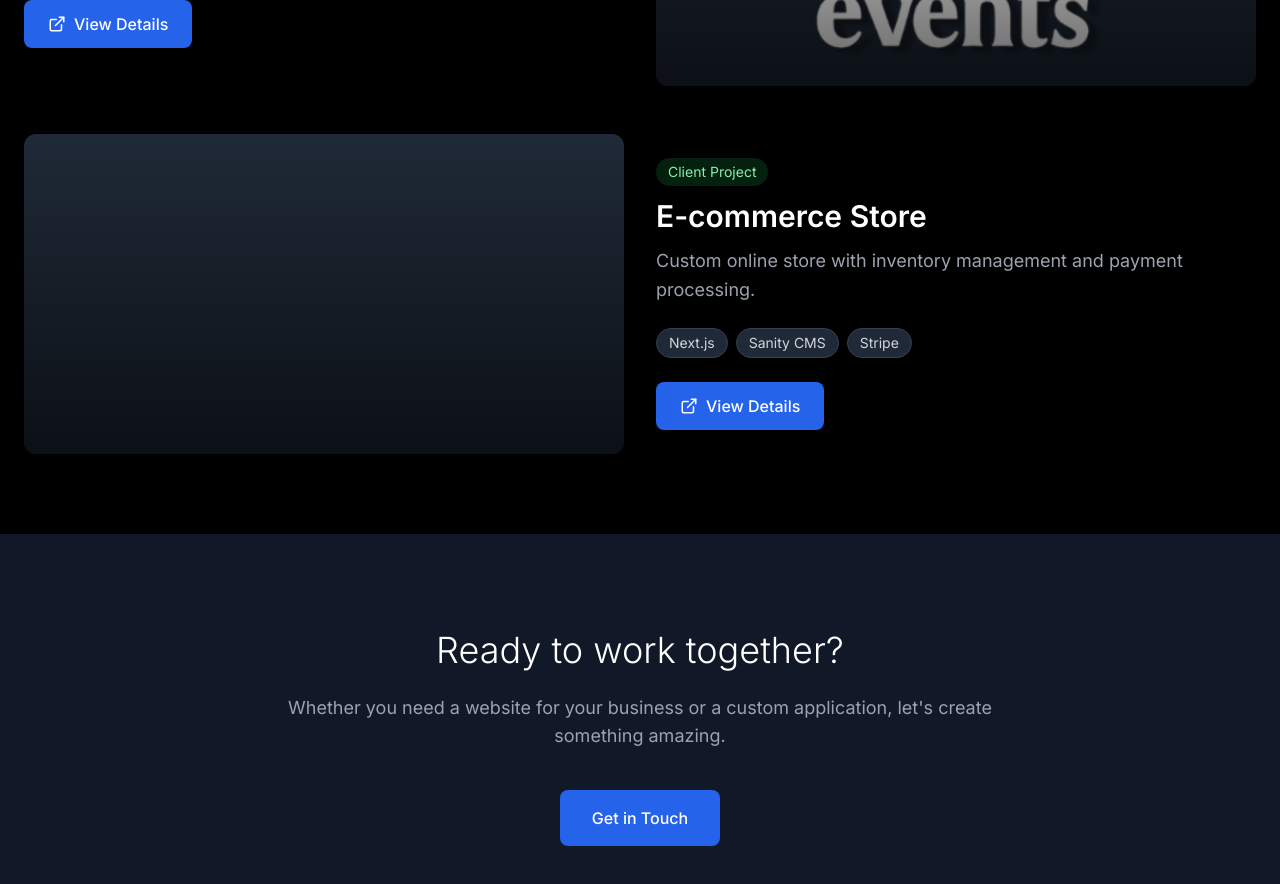
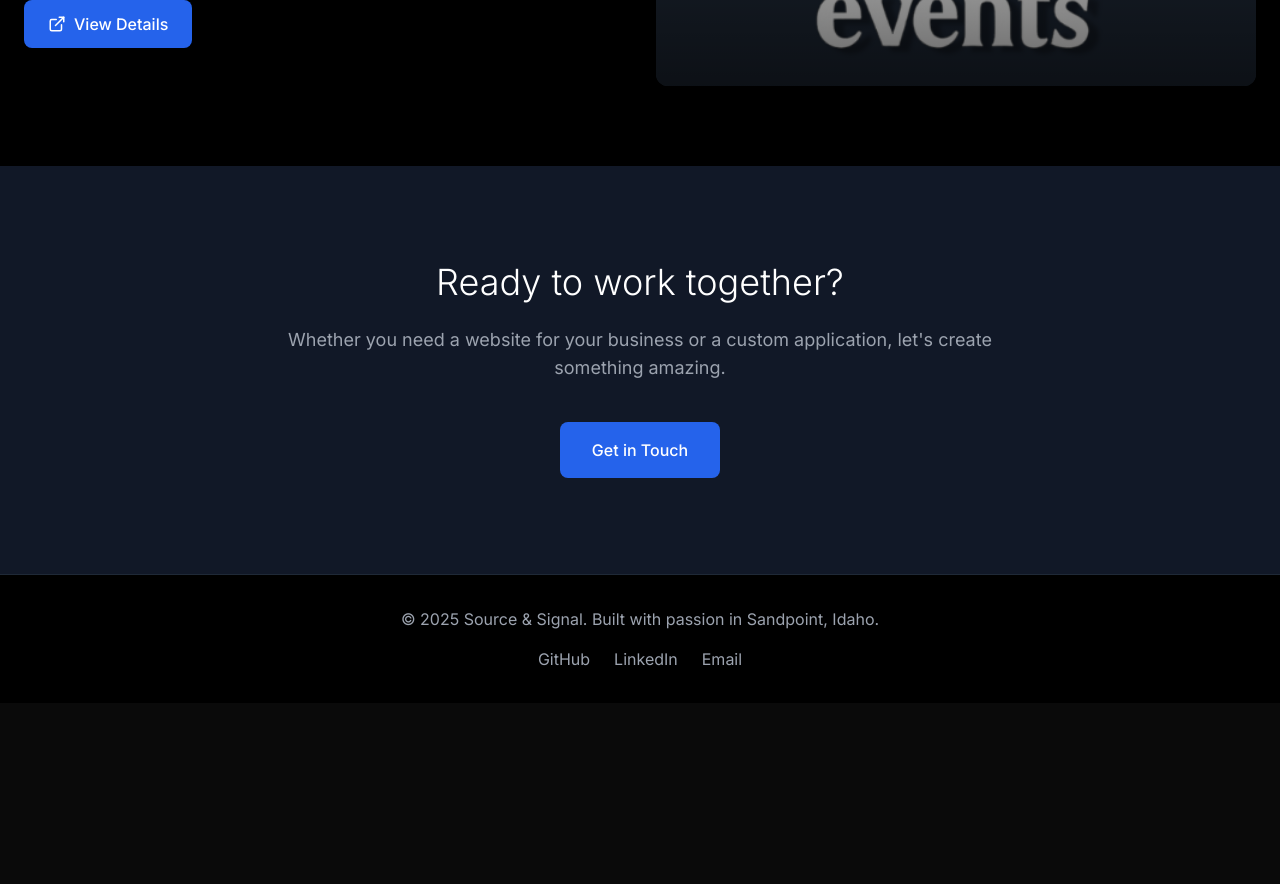
Before and after one commit to Biobeat2727/source-and-signal, a Next.js app: page / in a window 1280 px wide. Shown: the part 1760-2644 px from the top of the page. After the commit the page ends 2463 px from the top, so only its background shows below. Built offline with nearby package versions, Linux system fonts and the light colour scheme.

Commit message:
Removed e-commerce placeholder

```diff
--- a/src/components/WebsiteShowcase.tsx
+++ b/src/components/WebsiteShowcase.tsx
@@ -34,15 +34,6 @@ const websites: Website[] = [
     liveUrl: 'https://sandpoint.events',
     githubUrl: 'https://github.com/example',
     tags: ['React', 'Node.js', 'PostgreSQL'],
-    type: 'business'
-  },
-  {
-    id: '3',
-    title: 'E-commerce Store',
-    description: 'Custom online store with inventory management and payment processing.',
-    image: '/placeholder-ecommerce.svg',
-    liveUrl: 'https://example.com',
-    tags: ['Next.js', 'Sanity CMS', 'Stripe'],
     type: 'business'
   }
 ]
```
